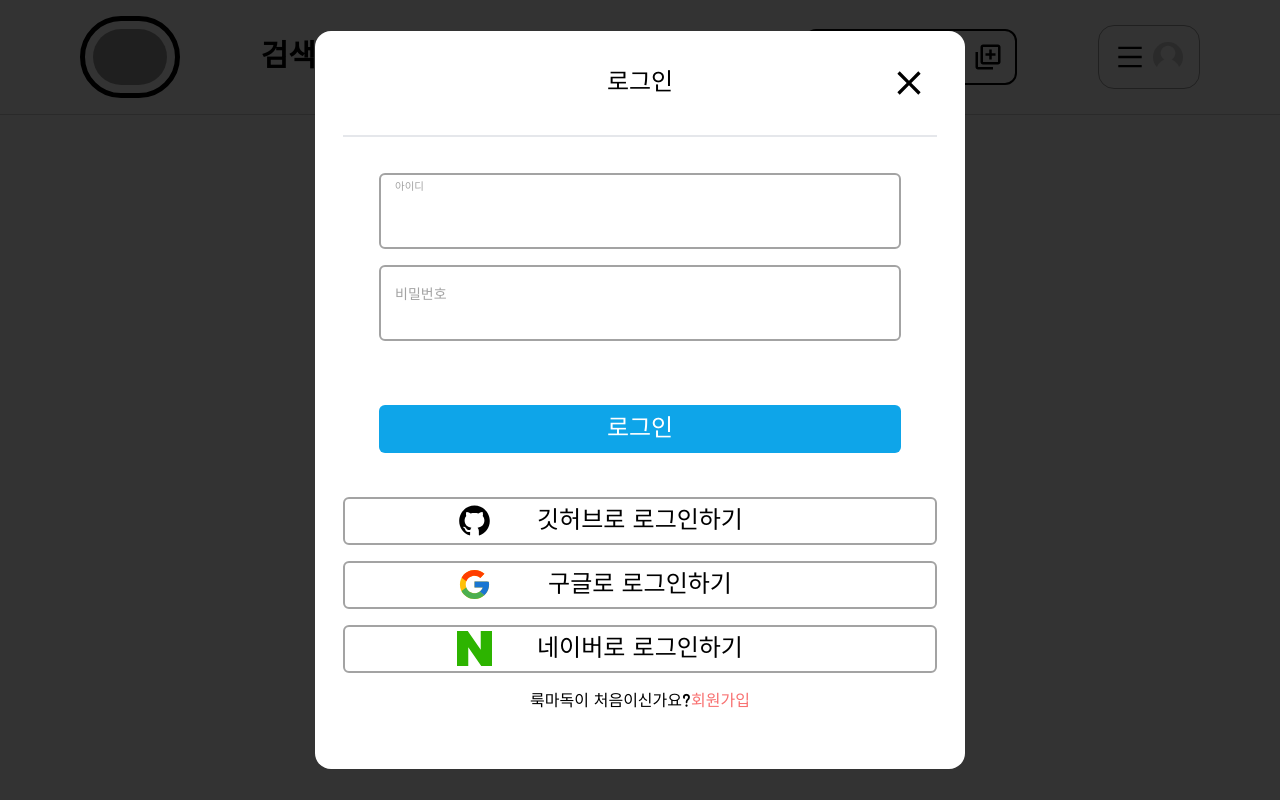
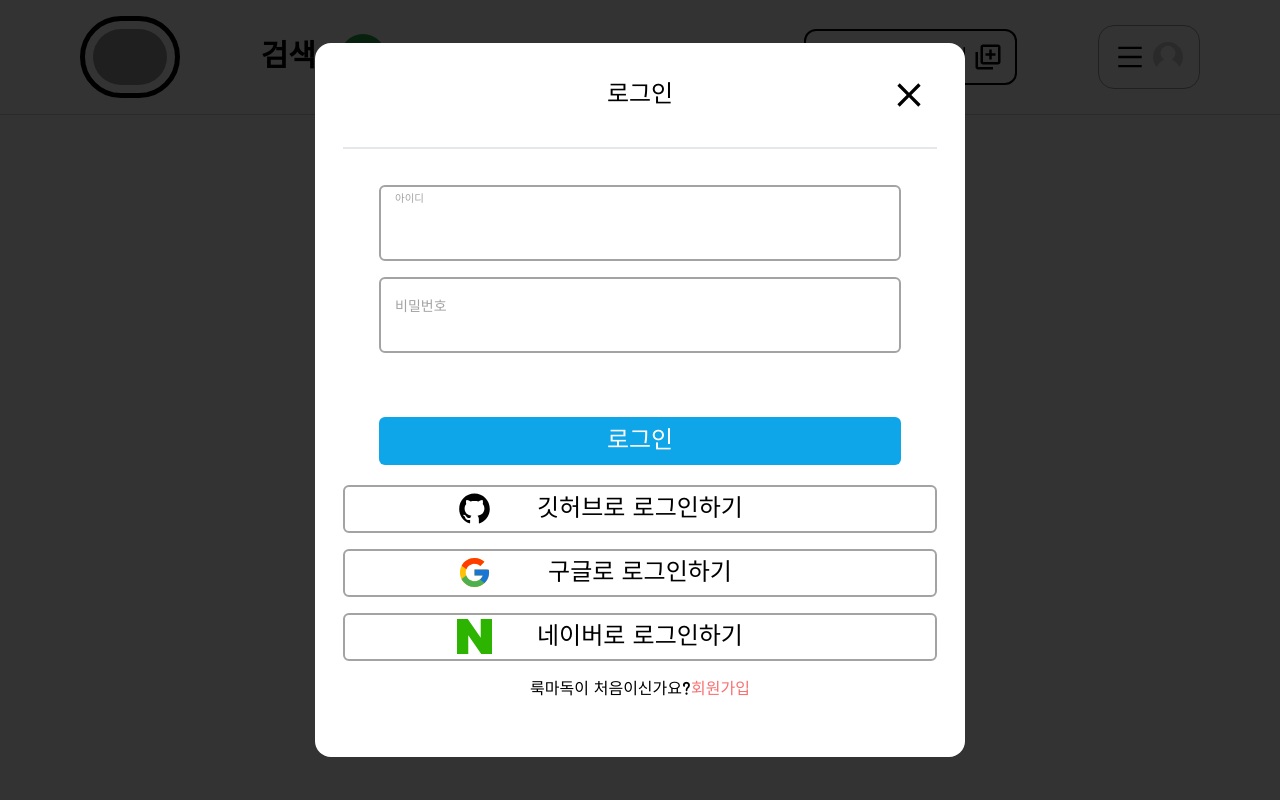
Before and after one commit to KwangminNam/look-my-dog, a Next.js app: page / in a window 1280 px wide. Both pictures are taken after a click on the button "강아지 자랑하기". Built offline with nearby package versions, Linux system fonts and the light colour scheme; no server answers; the database is empty; grey boxes are pictures that could not be loaded.

Commit message:
feat: form style modification , image placeholder

```diff
--- a/app/components/modal/Modal.tsx
+++ b/app/components/modal/Modal.tsx
@@ -84,7 +84,7 @@ export default function Modal({
               </button>
             </header>
             {/* BODY CONTENT */}
-            <form className="flex flex-col relative p-6 sm:p-9" onSubmit={actionOnclick}>
+            <form className="flex flex-col relative p-6 sm:p-9 pb-3 sm:pb-3" onSubmit={actionOnclick}>
               <div className="pb-10 sm:pb-16">{bodyContent}</div>
               {stepsLength && (
                 <p className="absolute left-0 top-[-40px] text-sm md:text-lg">
@@ -102,7 +102,7 @@ export default function Modal({
               {/* FOOTER CONTENT */}
             </form>
             {/* BUTTON */}
-            <div className="flex flex-col-reverse sm:flex-row justify-between gap-4 sm:gap-7 pb-4 sm:pb-2">
+            <div className="sm:px-9 px-6 flex flex-col-reverse sm:flex-row justify-between gap-4 sm:gap-7 pb-4 sm:pb-2">
               {secondActionLabel && secondActionOnclick && (
                 <Button
                   label={secondActionLabel}
```
Also changed, not shown: app/listing/[listingId]/ListingClient.tsx (+2 -0 lines), app/lost/[lostId]/LostDogDetailClient.tsx (+2 -0 lines).
